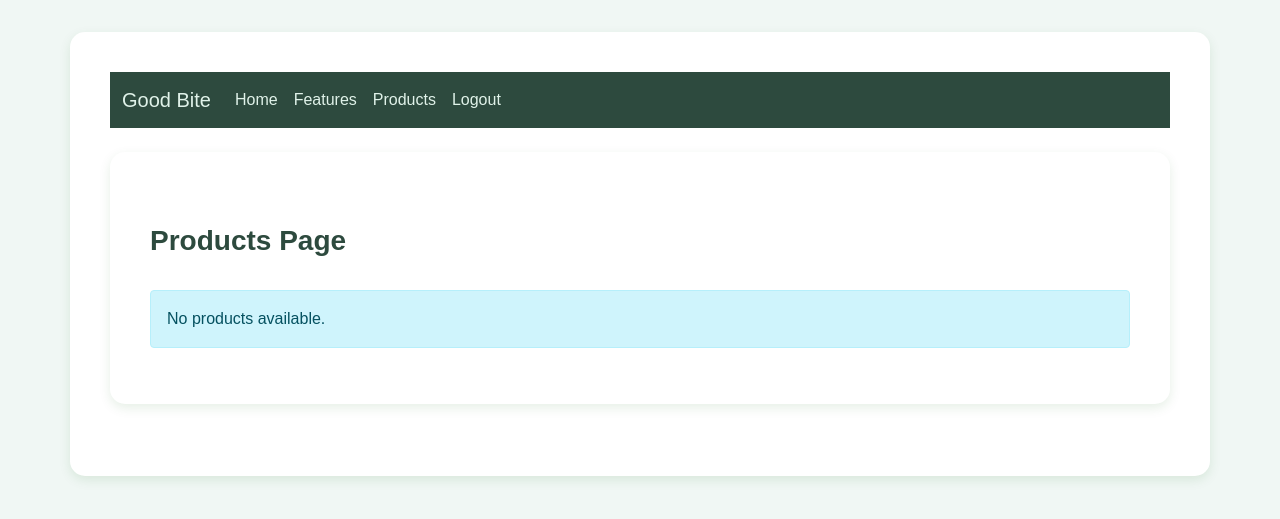
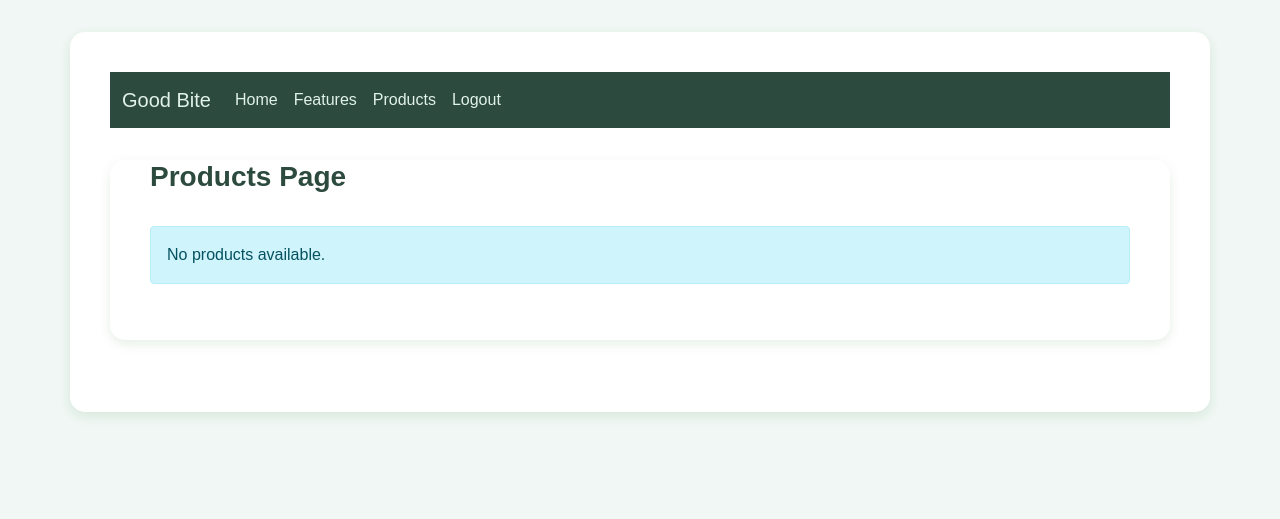
Before and after one commit to sissamrcorreia/AS-project, a Django app: page /products/ in a window 1280 px wide. Shown: the top 519 px of the page. Run offline with Django 5.2, Linux system fonts and the light colour scheme; the visitor is signed in with stand-in values (Sample User, id 1); data that the repository does not hold is empty; some libraries are stand-ins or nearby versions.

Commit message:
fix: adjust container padding for products page

```diff
--- a/GoodBite/templates/main/products.html
+++ b/GoodBite/templates/main/products.html
@@ -2,7 +2,7 @@
 {% block content %}
 {% load crispy_forms_tags %}
 
-<div class="container mt-4">
+<div class="container" style="padding-top: 0;">
     <h3>Products Page</h3>
 
     <!-- Display products only if not in create_mode or edit_mode -->
```
